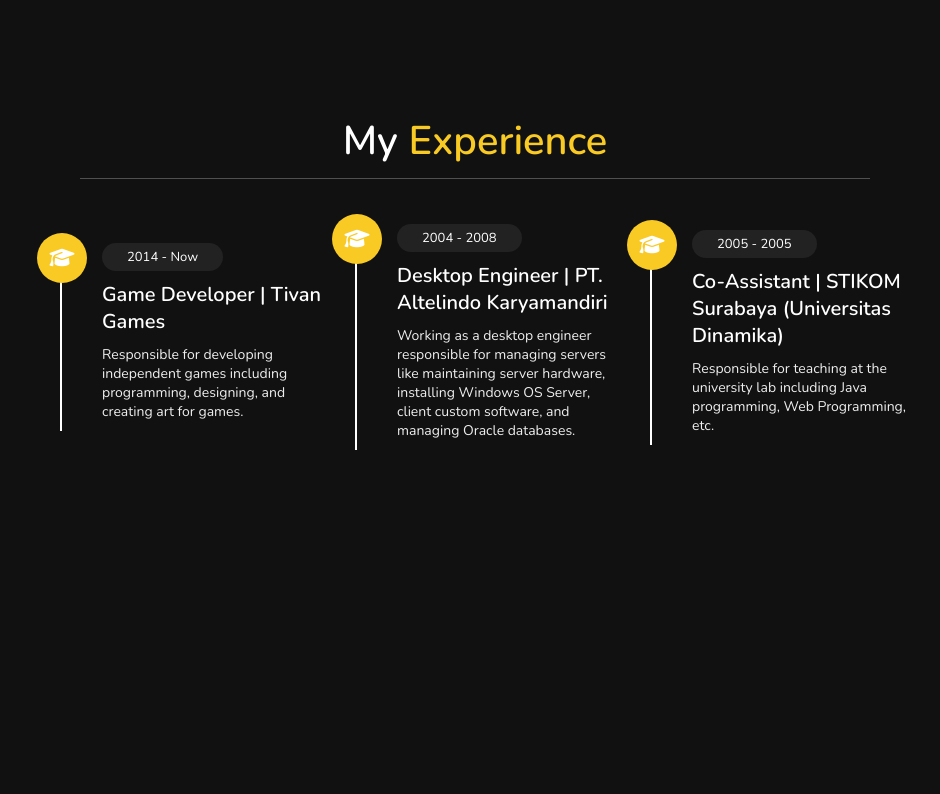
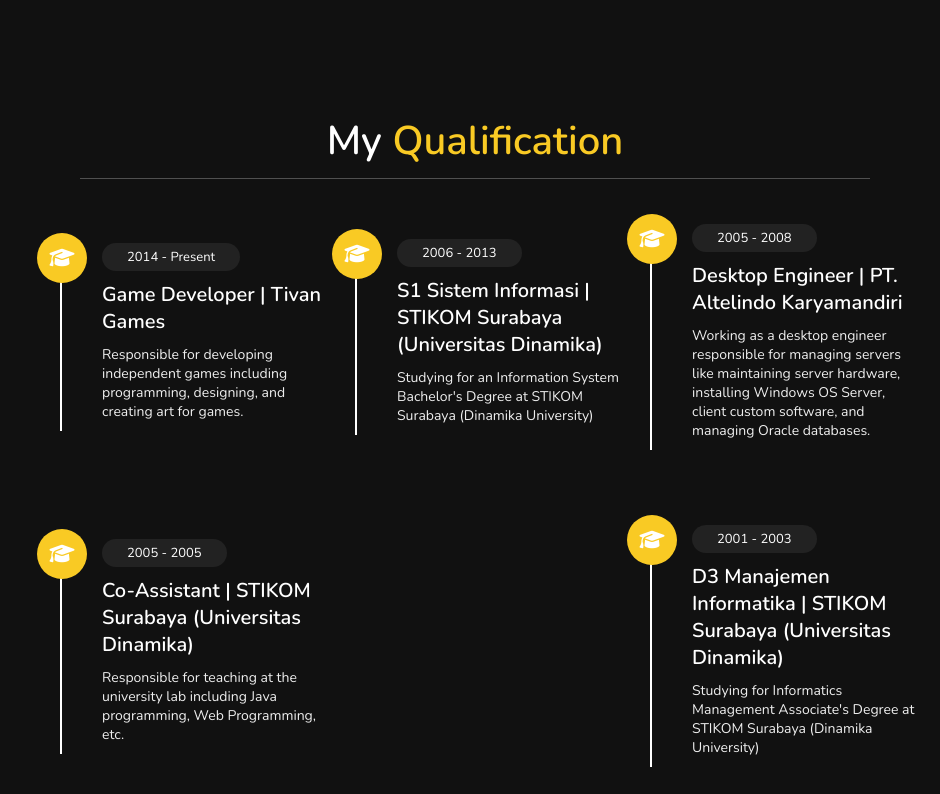
Before and after one commit to tivanarnaz/Responsive-Personal-Portfolio-1, a plain HTML site: page index.html in a window 1280 px wide. Shown: the part 1506-2300 px from the top of the page, without its empty margins (340-1280 px from the left). Drawn offline with nearby package versions, Linux system fonts and the light colour scheme.

Commit message:
change education to qualification

```diff
--- a/css/style.css
+++ b/css/style.css
@@ -230,7 +230,7 @@ header .navbar ul li a:hover {
   color: #fff;
 }
 
-.education .box-container {
+.qualification .box-container {
   display: flex;
   align-items: center;
   justify-content: space-between;
@@ -239,7 +239,7 @@ header .navbar ul li a:hover {
   padding-left: 3rem;
 }
 
-.education .box-container .box {
+.qualification .box-container .box {
   width: 27rem;
   margin: 4rem 1rem;
   padding-left: 4rem;
@@ -247,7 +247,7 @@ header .navbar ul li a:hover {
   position: relative;
 }
 
-.education .box-container .box span {
+.qualification .box-container .box span {
   font-size: 1.3rem;
   background: #222;
   color: #fff;
@@ -255,19 +255,19 @@ header .navbar ul li a:hover {
   padding: 0.5rem 2.5rem;
 }
 
-.education .box-container .box h3 {
+.qualification .box-container .box h3 {
   font-size: 2rem;
   color: #fff;
   padding-top: 1.5rem;
 }
 
-.education .box-container .box p {
+.qualification .box-container .box p {
   font-size: 1.4rem;
   color: #eee;
   padding: 1rem 0;
 }
 
-.education .box-container .box i {
+.qualification .box-container .box i {
   position: absolute;
   top: -1.5rem;
   left: -2.5rem;
@@ -423,7 +423,7 @@ header .navbar ul li a:hover {
     width: 100%;
   }
 
-  .education .box-container .box {
+  .qualification .box-container .box {
     width: 100%;
   }
 
--- a/index.html
+++ b/index.html
@@ -27,7 +27,7 @@
         <ul>
           <li><a href="#home">Home</a></li>
           <li><a href="#about">About</a></li>
-          <li><a href="#education">Experience</a></li>
+          <li><a href="#qualification">Qualification</a></li>
           <li><a href="#portfolio">Portfolio</a></li>
           <li><a href="#contact">Contact</a></li>
         </ul>
@@ -103,15 +103,15 @@
 
     <!-- about section ends -->
 
-    <!-- education section starts -->
+    <!-- qualification section starts -->
 
-    <section class="education" id="education">
-      <h1 class="heading">My <span>Experience</span></h1>
+    <section class="qualification" id="qualification">
+      <h1 class="heading">My <span>Qualification</span></h1>
 
       <div class="box-container">
         <div class="box">
           <i class="fas fa-graduation-cap"></i>
-          <span>2014 - Now</span>
+          <span>2014 - Present</span>
           <h3>Game Developer | Tivan Games</h3>
           <p>
             Responsible for developing independent games including programming, designing, and creating art for games.
@@ -120,7 +120,16 @@
 
         <div class="box">
           <i class="fas fa-graduation-cap"></i>
-          <span>2004 - 2008</span>
+          <span>2006 - 2013</span>
+          <h3>S1 Sistem Informasi | STIKOM Surabaya (Universitas Dinamika)</h3>
+          <p>
+            Studying for an Information System Bachelor's Degree at STIKOM Surabaya (Dinamika University)
+          </p>
+        </div>
+
+        <div class="box">
+          <i class="fas fa-graduation-cap"></i>
+          <span>2005 - 2008</span>
           <h3>Desktop Engineer | PT. Altelindo Karyamandiri</h3>
           <p>
             Working as a desktop engineer responsible for managing servers like maintaining server hardware, installing Windows OS Server, client custom software, and managing Oracle databases.
@@ -136,9 +145,18 @@
           </p>
         </div>
 
+        <div class="box">
+          <i class="fas fa-graduation-cap"></i>
+          <span>2001 - 2003</span>
+          <h3>D3 Manajemen Informatika | STIKOM Surabaya (Universitas Dinamika)</h3>
+          <p>
+            Studying for Informatics Management Associate's Degree at STIKOM Surabaya (Dinamika University)
+          </p>
+        </div>
+
     </section>
 
-    <!-- education section ends -->
+    <!-- qualification section ends -->
 
     <!-- portfolio section starts -->
 
```
